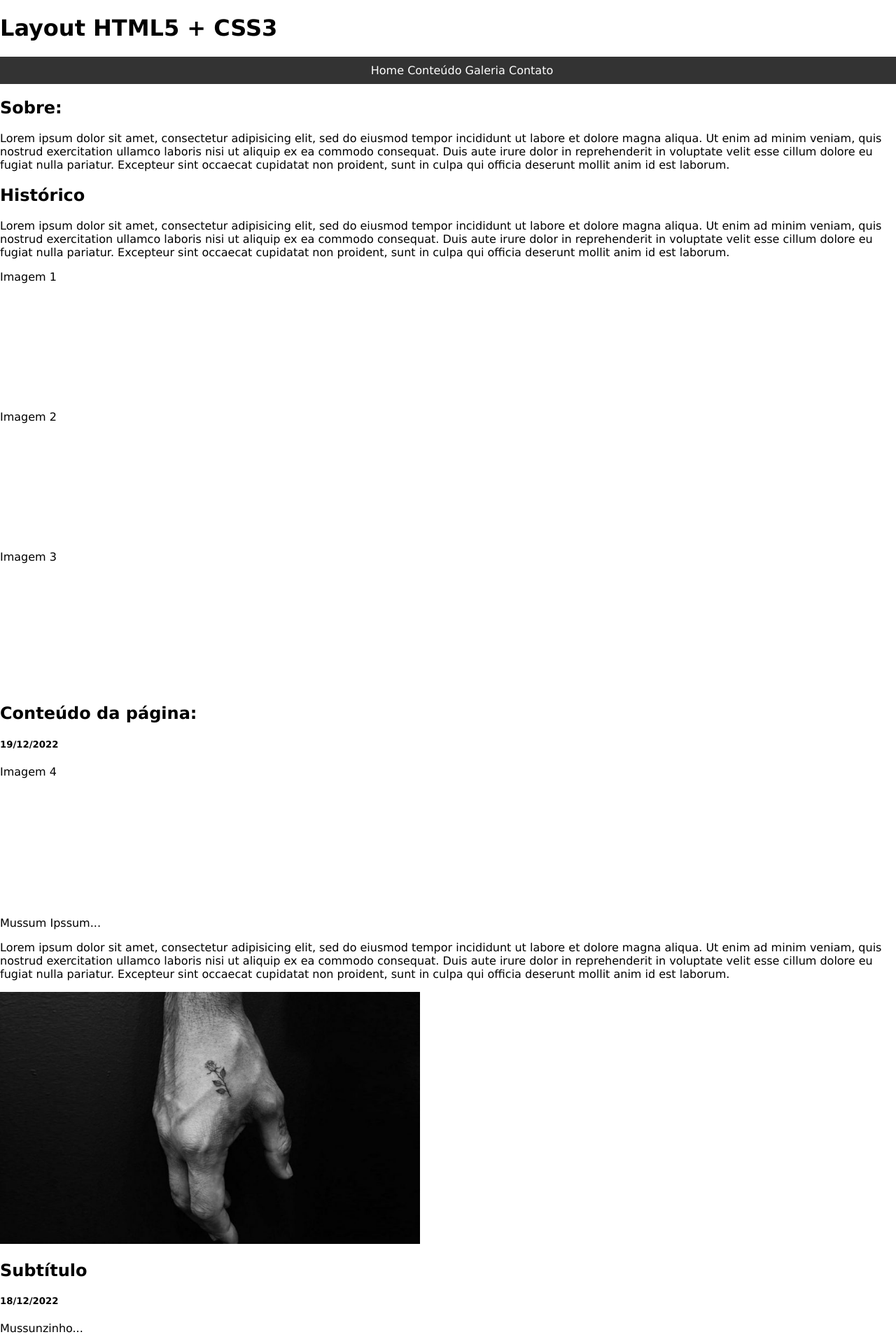
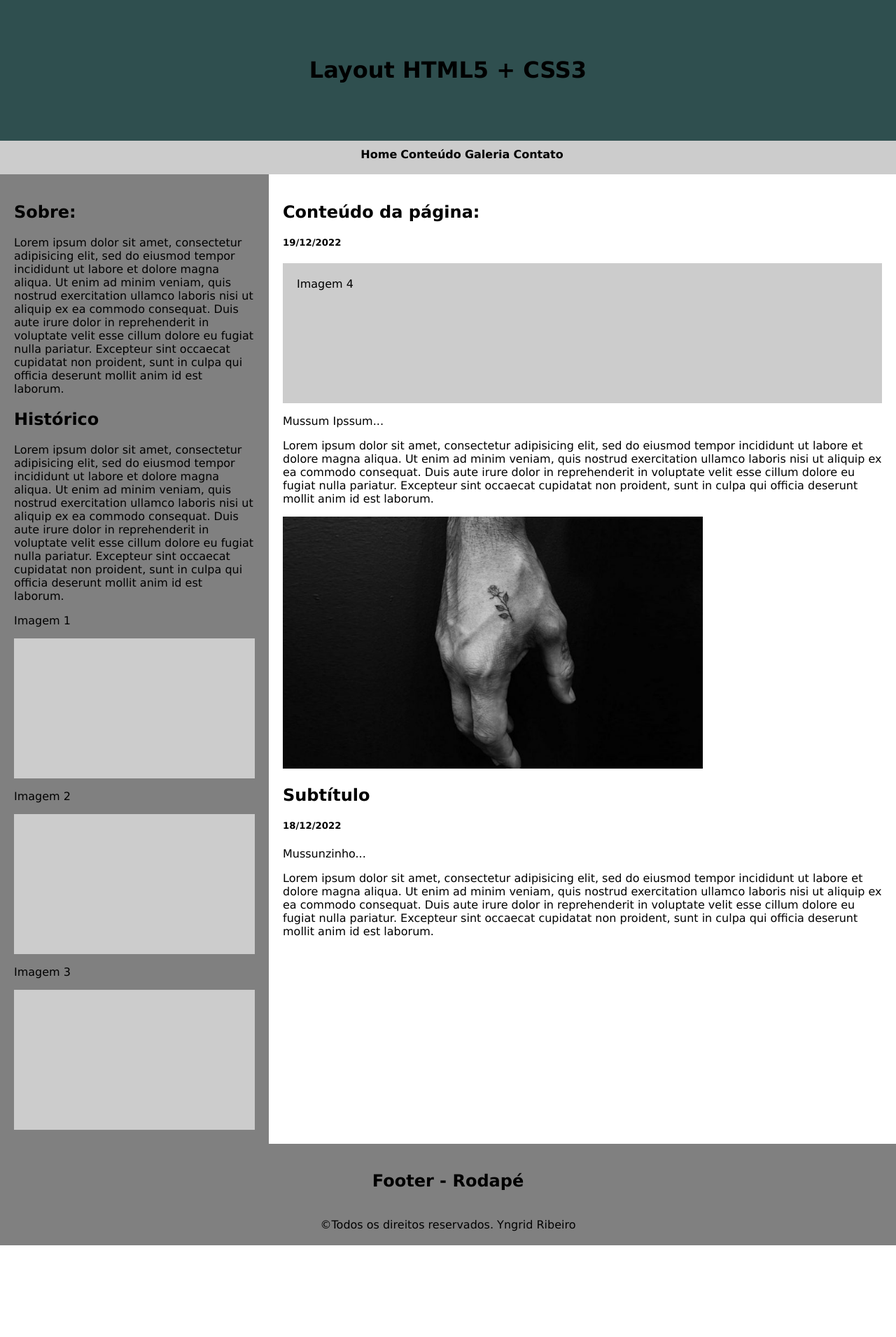
Before and after one commit to yribeir013/Layout, a plain HTML site: page index.html in a window 1280 px wide. Shown: the top 1910 px of the page at 70% size. After the commit the page ends 1779 px from the top, so only its background shows below. Drawn offline with Linux system fonts and the light colour scheme.

Commit message:
terceiro envio

```diff
--- a/estilo.css
+++ b/estilo.css
@@ -1,25 +1,27 @@
-/*
-    Created on : 19/12/2022, 18:14:33
-    Author     : 182200148
-*/
-
 *{
 box-sizing: border-box;
+
 }
-
 body{
 font-family: Verdana;
  margin: 0;
 }
 nav{
 text-align: center;
-    background: #333;
+background:#CCCCCC;
 width: 100%;
+height: 3rem;
 }
 nav a{
 transition: 400ms;
 text-decoration: none;
-    color: white;
+color: black;
+font-weight: bold;
+}
+nav a:hover{
+color:#2F4F4F;
+text-decoration: underline;
+font-size: 150%;
 }
 nav ul{
 margin: 0;
@@ -29,5 +31,52 @@ nav ul{
 nav li{
 list-style-type: none;
 display: inline;
-    color: wheat;
+color: blue;
 }
+header{
+padding: 60px;
+text-align: center;
+background-color:#2F4F4F;
+color: black;
+}
+.container{
+display: flex;
+flex-wrap: wrap;
+}
+.esquerda{
+flex: 30%;
+background-color:#808080;
+padding: 20px;
+}
+.conteudo{
+flex: 70%;
+padding: 20px;
+}
+.imgFake{
+background-color:#CCCCCC;
+width: 100%;
+padding: 20px;
+}
+.footer{
+flex: 100%;
+padding: 20px;
+background-color: #808080;
+text-align: center;
+color:black;
+}
+@media screen and (max-width: 700px){
+   .container, nav{
+   flex-direction:column;
+    }
+    header{
+        background-color: green;
+    }
+}
+@media screen and (max-width: 400px){
+    nav{
+        height: 100%;
+    }
+    nav li{
+        display: block;
+    }
+}
--- a/index.html
+++ b/index.html
@@ -33,14 +33,16 @@
                 <p>
                     Lorem ipsum dolor sit amet, consectetur adipisicing elit, sed do eiusmod tempor incididunt ut labore et dolore magna aliqua. Ut enim ad minim veniam, quis nostrud exercitation ullamco laboris nisi ut aliquip ex ea commodo consequat. Duis aute irure dolor in reprehenderit in voluptate velit esse cillum dolore eu fugiat nulla pariatur. Excepteur sint occaecat cupidatat non proident, sunt in culpa qui officia deserunt mollit anim id est laborum.
                 </p>
+                <p>Imagem 1</p>
                 <div class= "imgFake" style="height: 200px">
-                 Imagem 1
                 </div>
+
+                <p>Imagem 2</p>
                 <div class= "imgFake" style="height: 200px">
-                 Imagem 2
                 </div>
+
+                <p>Imagem 3</p>
                 <div class= "imgFake" style="height: 200px">
-                 Imagem 3
                 </div>
             </div> <!-- fim da div esquerda -->
 
--- a/nbproject/private/private.xml
+++ b/nbproject/private/private.xml
@@ -3,6 +3,7 @@
     <editor-bookmarks xmlns="http://www.netbeans.org/ns/editor-bookmarks/2" lastBookmarkId="0"/>
     <open-files xmlns="http://www.netbeans.org/ns/projectui-open-files/2">
         <group>
+            <file>file:/C:/Users/182200148/Documents/Web/apLayout/estilo.css</file>
             <file>file:/C:/Users/182200148/Documents/Web/apLayout/index.html</file>
         </group>
     </open-files>
```
Lines whose indentation alone changed are shown as unchanged.
